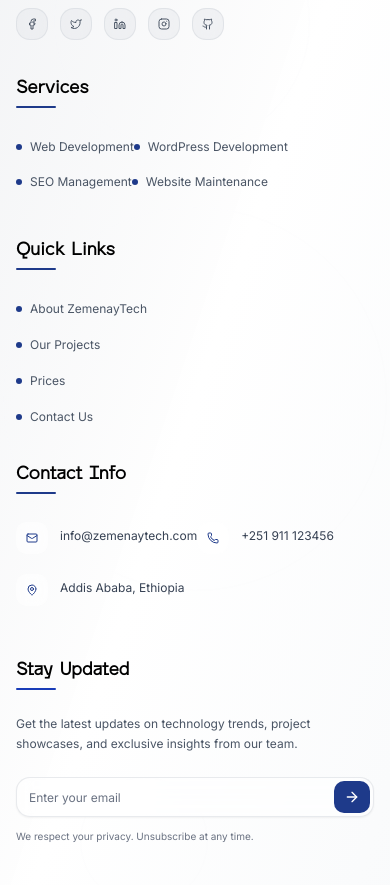
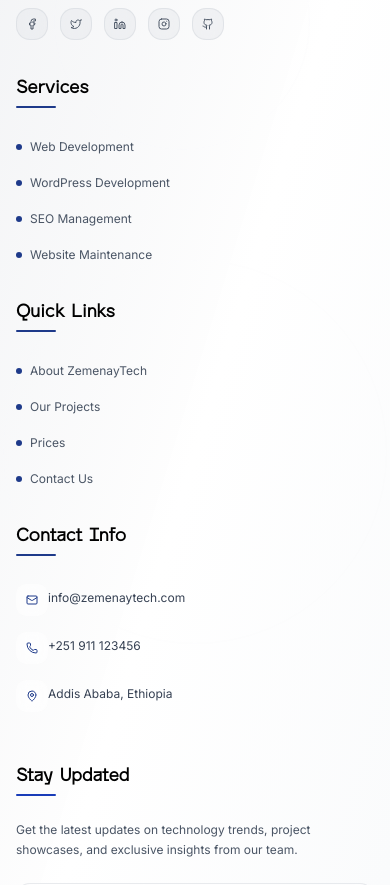
Before and after one commit to Shukaang/zemenaytech-website-hackathon, a Next.js app: page / in a window 390 px wide. Shown: the part 10580-11465 px from the top of the page. Built offline with nearby package versions, Linux system fonts and the light colour scheme.

Commit message:
Footer fix

```diff
--- a/src/components/footer.tsx
+++ b/src/components/footer.tsx
@@ -108,14 +108,14 @@
                 </h3>
                 <ul className="space-y-3 sm:space-y-4">
                   {serviceLinks.map((service, index) => (
-                    <li key={index} className="inline-flex">
-                      <a
+                    <li key={index}>
+                      <Link
                         href={`/services#${service.id}`}
-                        className="text-gray-600 dark:text-gray-400 hover:text-[#1e3a8a] dark:hover:text-blue-600 transition-all duration-300 text-xs sm:text-sm flex items-center group"
+                        className="text-gray-600 dark:text-gray-400 hover:text-[#1e3a8a] dark:hover:text-blue-600 transition-all duration-300 text-xs sm:text-sm inline-flex items-center group"
                       >
                         <div className="w-1.5 h-1.5 bg-[#1e3a8a] dark:bg-blue-600 rounded-full mr-2 sm:mr-3 group-hover:scale-150 transition-transform"></div>
                         {service.name}
-                      </a>
+                      </Link>
                     </li>
                   ))}
                 </ul>
@@ -153,7 +153,7 @@
                   Contact Info
                   <div className="absolute -bottom-0 left-0 w-10 sm:w-12 h-0.5 bg-[#1e3a8a] dark:bg-blue-600 rounded-full"></div>
                 </h3>
-                <div className="space-y-4">
+                <ul className="space-y-3 sm:space-y-4">
                   {[
                     {
                       icon: Mail,
@@ -171,10 +171,10 @@
                       href: "/contact#contact-map",
                     },
                   ].map((contact, index) => (
+                    <li key={index}>
                       <Link
-                      key={index}
                         href={contact.href}
-                      className="inline-flex items-center space-x-3 group hover:text-[#1e3a8a] dark:hover:text-[#1e3a8a] transition-colors duration-300"
+                        className="inline-flex text-gray-600 dark:text-gray-400 hover:text-[#1e3a8a] dark:hover:text-blue-600 transition-all duration-300 text-xs sm:text-sm items-center group"
                       >
                         <div className="w-8 h-8 bg-white/50 dark:bg-gray-800/50 backdrop-blur-sm rounded-lg flex items-center justify-center text-[#1e3a8a] dark:text-blue-600 group-hover:scale-110 transition-transform mt-1">
                           <contact.icon className="h-3 w-3 sm:h-4 sm:w-4" />
@@ -183,8 +183,9 @@
                           {contact.text}
                         </span>
                       </Link>
+                    </li>
                   ))}
-                </div>
+                </ul>
               </div>
             </div>
 
```
Lines whose indentation alone changed are shown as unchanged.
